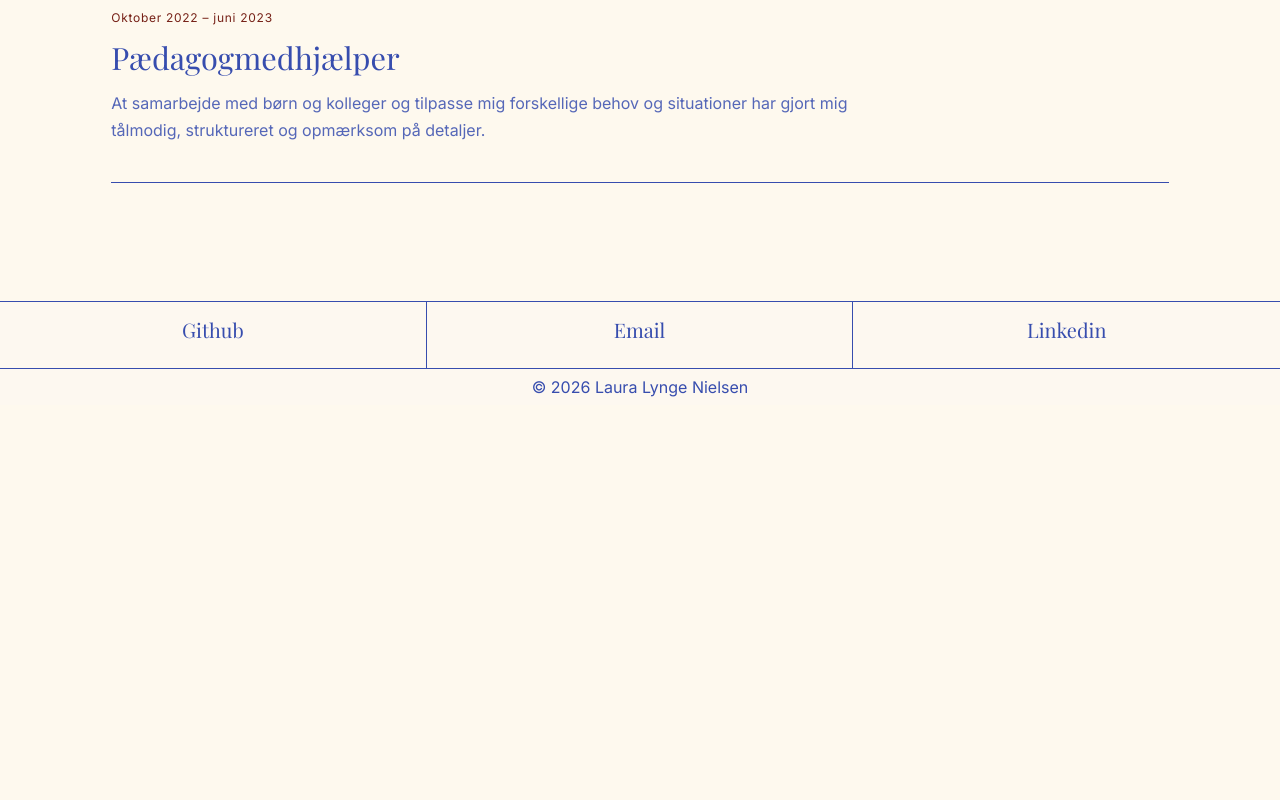
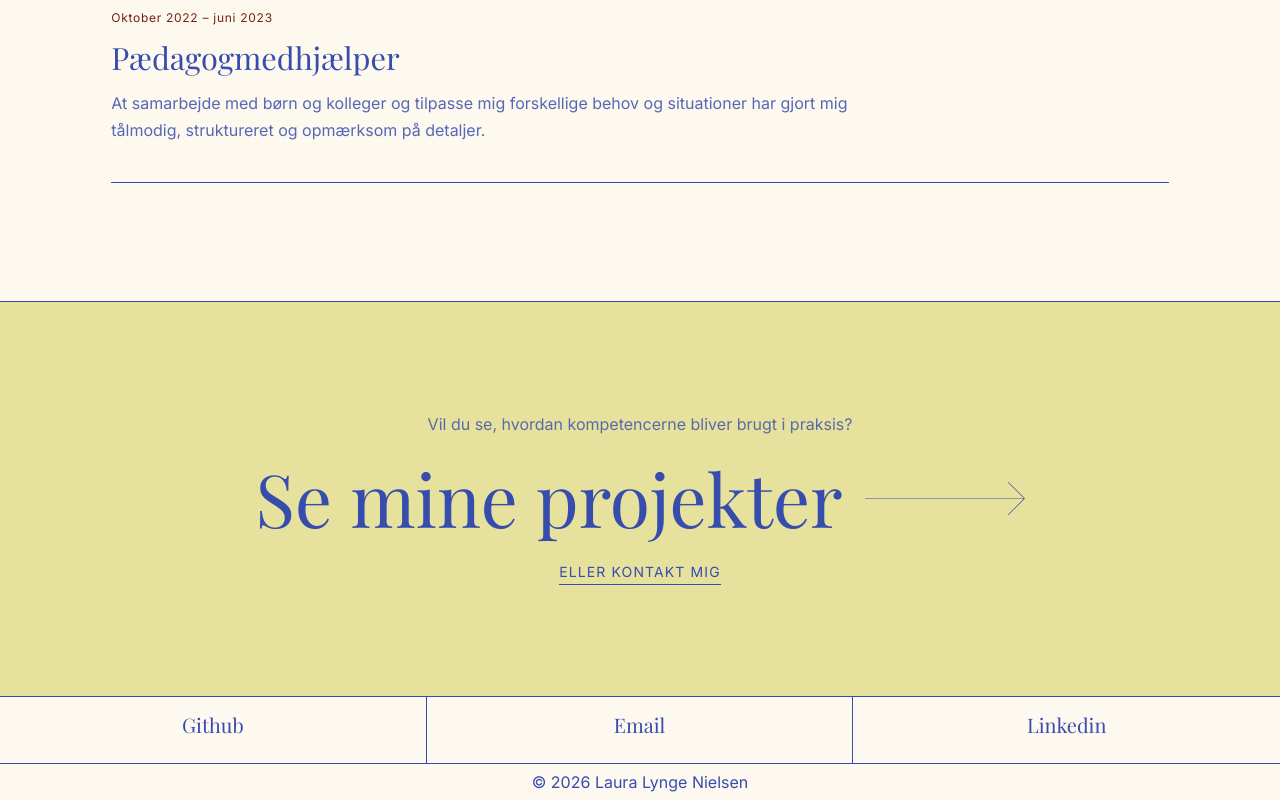
Before and after one commit to lauralynge/lauralynge.github.io, a React (Vite) app: page /kompetencer in a window 1280 px wide. Shown: the part 3105-3905 px from the top of the page. Before the commit the page ends 3510 px from the top, so only its background shows below. Built offline with nearby package versions, Linux system fonts and the light colour scheme; a web font is replaced by a local one.

Commit message:
Add "Se mine projekter" CTA band to Kompetencer page

```diff
--- /dev/null
+++ b/src/components/PageCta.css
@@ -0,0 +1,85 @@
+/* Grønt bånd i fuld bredde, alt centreret */
+.page-cta {
+  display: flex;
+  flex-direction: column;
+  align-items: center;
+  gap: clamp(12px, calc(0.76vw + 9px), 20px); /* 12 → 20px */
+  padding: clamp(64px, calc(5.33vw + 43.2px), 120px) var(--page-gutter); /* 64 → 120px */
+  background: var(--green);
+  border-top: 1px solid var(--blue); /* matcher stregen i toppen af footeren */
+  color: var(--blue);
+  text-align: center;
+}
+
+.page-cta-intro {
+  margin: 0;
+  line-height: var(--line-relaxed);
+  opacity: 0.8;
+}
+
+/* Hovedlinket: stort og blåt, pilen glider til højre ved hover */
+.page-cta-link {
+  display: inline-flex;
+  align-items: center;
+  padding-inline: 12px; /* plads til at pilen kan glide ud uden at MaskReveal skærer den af */
+  font-family: var(--font-serif);
+  font-size: clamp(36px, calc(4.19vw + 19.7px), 80px); /* 36 → 80px */
+  line-height: var(--line-normal);
+  color: var(--blue);
+  text-decoration: none;
+}
+
+/* Samme pil og hover som "Alle projekter" på forsiden */
+.page-cta-arrow {
+  display: inline-block;
+  height: 0.45em; /* skalerer med teksten */
+  width: auto;
+  margin-left: 0.3em;
+  transition: transform 0.3s ease;
+}
+
+.page-cta-link:hover .page-cta-arrow,
+.page-cta-link:focus-visible .page-cta-arrow {
+  transform: translateX(10px);
+}
+
+/* MaskReveal skjuler alt uden for linjen, så fokus vises som understregning i stedet for outline */
+.page-cta-link:focus-visible {
+  outline: none;
+  text-decoration: underline;
+  text-decoration-thickness: 2px;
+  text-underline-offset: 0.12em;
+}
+
+.page-cta-secondary:focus-visible {
+  outline: none;
+  border-bottom-width: 2px;
+}
+
+/* Sekundært link: små versaler med streg under */
+.page-cta-secondary {
+  display: inline-block;
+  padding-bottom: 4px;
+  font-size: 14px;
+  letter-spacing: 0.08em;
+  text-transform: uppercase;
+  color: var(--blue);
+  text-decoration: none;
+  border-bottom: 1px solid currentColor;
+  transition: opacity 0.2s ease;
+}
+
+.page-cta-secondary:hover {
+  opacity: 0.7;
+}
+
+/* Mobil: pilen må gerne bryde ned på ny linje sammen med teksten */
+@media (max-width: 599px) {
+  .page-cta-link {
+    display: inline;
+  }
+
+  .page-cta-arrow {
+    vertical-align: middle;
+  }
+}
--- /dev/null
+++ b/src/components/PageCta.jsx
@@ -0,0 +1,40 @@
+import { Link } from "react-router-dom";
+import MaskReveal from "./MaskReveal";
+import "./PageCta.css";
+
+// Grønt bånd nederst på en side, der sender brugeren videre
+// Stort hovedlink + et lille sekundært link under
+export default function PageCta({
+  intro,
+  label,
+  to,
+  secondaryLabel,
+  secondaryTo,
+}) {
+  return (
+    <section className="page-cta">
+      <MaskReveal>
+        <p className="page-cta-intro">{intro}</p>
+      </MaskReveal>
+
+      <MaskReveal delay={100}>
+        <Link to={to} className="page-cta-link">
+          {label}
+          <img
+            src={`${import.meta.env.BASE_URL}arrow-long.svg`}
+            alt=""
+            className="page-cta-arrow"
+          />
+        </Link>
+      </MaskReveal>
+
+      {secondaryLabel && (
+        <MaskReveal delay={200}>
+          <Link to={secondaryTo} className="page-cta-secondary">
+            {secondaryLabel}
+          </Link>
+        </MaskReveal>
+      )}
+    </section>
+  );
+}
--- a/src/pages/SkillsPage.jsx
+++ b/src/pages/SkillsPage.jsx
@@ -5,6 +5,7 @@ import ToolSentence from "../components/ToolSentence";
 import SoftSkillCard from "../components/SoftSkillCard";
 import ExperienceRow from "../components/ExperienceRow";
 import MaskReveal from "../components/MaskReveal";
+import PageCta from "../components/PageCta";
 import {
   skillAreas,
   toolSentence,
@@ -16,6 +17,7 @@ import "./SkillsPage.css";
 // "Kompetencer – minimal – desktop" i Figma
 function SkillsPage() {
   return (
+    <>
       <div className="skills-page">
         <SkillsHero />
 
@@ -76,6 +78,15 @@ function SkillsPage() {
           </ul>
         </section>
       </div>
+
+      <PageCta
+        intro="Vil du se, hvordan kompetencerne bliver brugt i praksis?"
+        label="Se mine projekter"
+        to="/projects"
+        secondaryLabel="Eller kontakt mig"
+        secondaryTo="/contact"
+      />
+    </>
   );
 }
 
```
Lines whose indentation alone changed are shown as unchanged.
